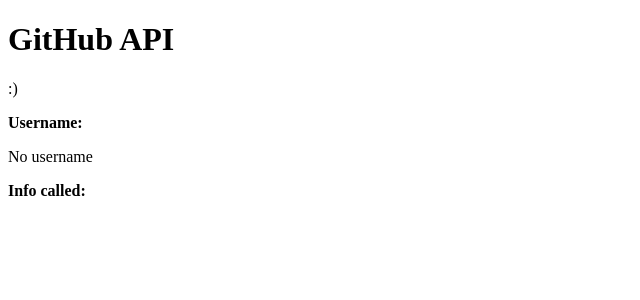
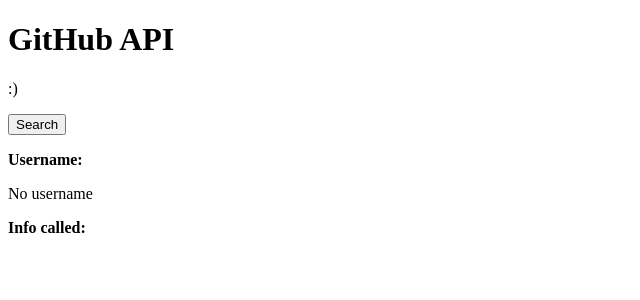
Before and after one commit to cian-moynagh/github-api-visualisation-, a React (Create React App) app: page / in a window 1280 px wide. Shown: the top 300 px of the page, without its empty margins (0-640 px from the left). Built offline with nearby package versions, Linux system fonts and the light colour scheme.

Commit message:
search button implemented which shows info for esjmb

```diff
--- a/src/App.jsx
+++ b/src/App.jsx
@@ -1,4 +1,5 @@
 import React, { Component } from 'react';
+import Button from './components/Button.jsx';
 import axios from 'axios';
 class App extends Component {
   constructor() {
@@ -25,7 +26,7 @@
         <p className="App-intro">
           :)
         </p>
-
+        <Button handleClick={this.handleClick}/>
         <p><b>Username:</b></p>
         <p>{this.state.username}</p>
         <b>Info called:</b>
--- /dev/null
+++ b/src/components/Button.jsx
@@ -0,0 +1,7 @@
+import React from 'react';
+const Button = (props) => {
+    return (
+        <button className='button' onClick={()=>{props.handleClick()}}>Search</button>
+    )
+  };
+export default Button;
```
Also changed, not shown: 1 other file (tests, documents, lock files or other folders).
